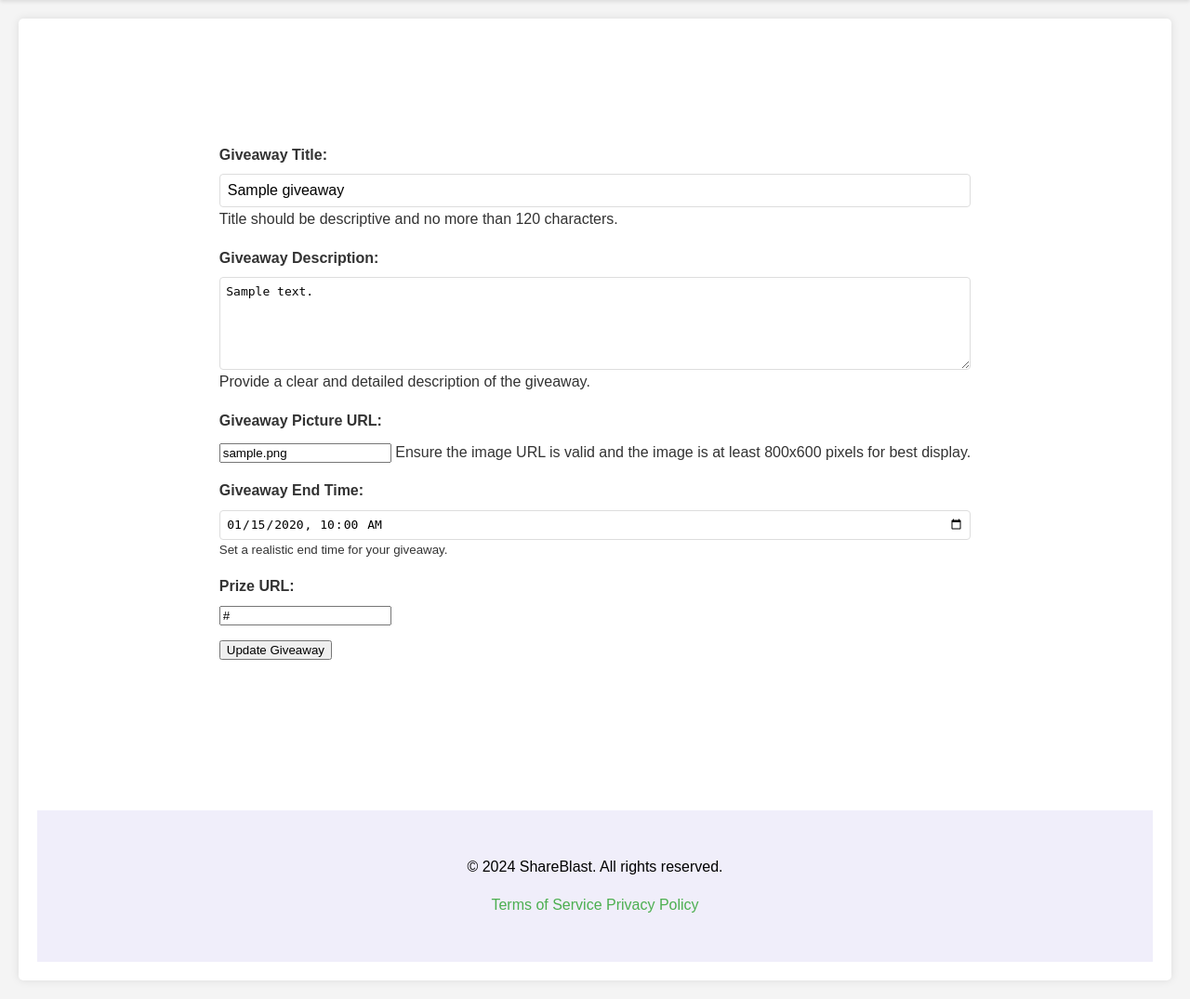
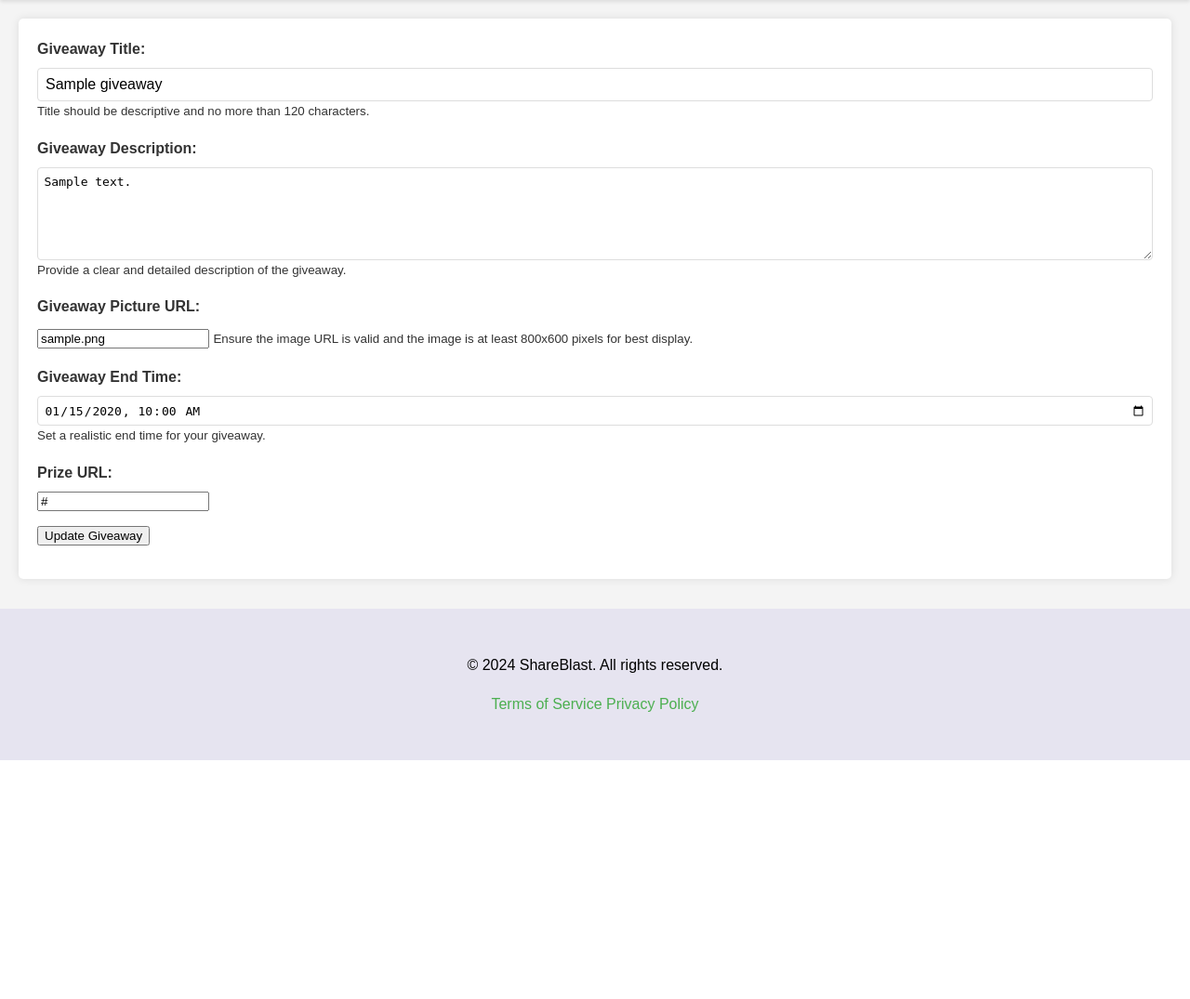
Before and after one commit to simowardi/ShareBlast, a Flask app: template templates/edit_giveaway.html in a window 1280 px wide. Shown: the part 58-1133 px from the top of the page at 93% size. After the commit the page ends 876 px from the top, so only its background shows below. Run offline with Flask 2, Linux system fonts and the light colour scheme; the template is opened without the code that fills it: values that come from a table or form of the project are taken from there, others are empty; tables that the repository leaves empty hold one stand-in row (values such as "Sample post").

Commit message:
winner page update v9.8

```diff
--- a/templates/edit_giveaway.html
+++ b/templates/edit_giveaway.html
@@ -20,31 +20,28 @@
 	</header>
 <main>
 
-  <div class="container">
-
-	<form action="{{ url_for('giveaway.edit_giveaway', giveaway_id=giveaway.id) }}" method="POST">
+	<form method="POST" action="{{ url_for('giveaway.edit_giveaway', giveaway_id=giveaway.id) }}">
 		<div class="form-group">
 			<label for="title">Giveaway Title:</label>
-		<input type="text" id="title" name="title" value="{{ giveaway.title }}" maxlength="120" required>
-		<span class="small">Title should be descriptive and no more than 120 characters.</span>
+			<input type="text" id="title" name="title" value="{{ giveaway.title }}" required maxlength="120">
+			<small>Title should be descriptive and no more than 120 characters.</small>
 		</div>
 
 		<div class="form-group">
 			<label for="description">Giveaway Description:</label>
 			<textarea id="description" name="description" required>{{ giveaway.description }}</textarea>
-		<span class="small">Provide a clear and detailed description of the giveaway.</span>
+			<small>Provide a clear and detailed description of the giveaway.</small>
 		</div>
 
 		<div class="form-group">
 			<label for="image_url">Giveaway Picture URL:</label>
 			<input type="url" id="image_url" name="image_url" value="{{ giveaway.image_url }}" required>
-		<span class="small">Ensure the image URL is valid and the image is at least 800x600 pixels for best display.</span>
+			<small>Ensure the image URL is valid and the image is at least 800x600 pixels for best display.</small>
 		</div>
 
 		<div class="form-group">
 			<label for="end_date">Giveaway End Time:</label>
-		<input type="datetime-local" id="end_date" name="end_date"
-			   value="{{ giveaway.end_date.strftime('%Y-%m-%dT%H:%M') }}" required>
+			<input type="datetime-local" id="end_date" name="end_date" value="{{ giveaway.end_date.strftime('%Y-%m-%dT%H:%M') }}" required>
 			<small>Set a realistic end time for your giveaway.</small>
 		</div>
 
@@ -55,7 +52,9 @@
 
 		<button type="submit">Update Giveaway</button>
 	</form>
-  </div>
+
+</main>
+</body>
 
   <footer>
 	<p>&copy; 2024 ShareBlast. All rights reserved.</p>
@@ -64,3 +63,5 @@
 	  <a href="{{ url_for('static', filename='privacy.html') }}">Privacy Policy</a>
 	</p>
 </footer>
+
+</html>
--- a/templates/giveaway.html
+++ b/templates/giveaway.html
@@ -45,6 +45,7 @@
 		</div>
 
 	</div>
+</body>
 
 	<footer>
 		<p>&copy; 2024 ShareBlast. All rights reserved.</p>
@@ -56,5 +57,4 @@
 
     <script src="/static/js/giveaway.js"></script>
 
-</body>
 </html>
--- a/templates/my_prizes.html
+++ b/templates/my_prizes.html
@@ -45,6 +45,7 @@
 		  {% endif %}
 		</div>
 	  </main>
+</body>
 
 
     <footer>
@@ -54,5 +55,4 @@
             <a href="{{ url_for('static', filename='privacy.html') }}">Privacy Policy</a>
         </p>
     </footer>
-</body>
 </html>
--- a/templates/usergiveaways.html
+++ b/templates/usergiveaways.html
@@ -47,6 +47,7 @@
     {% endfor %}
   </div>
 </main>
+</body>
 
 <footer>
 	<p>&copy; 2024 ShareBlast. All rights reserved.</p>
@@ -56,5 +57,4 @@
 	</p>
 </footer>
 
-</body>
 </html>
```
Lines whose indentation alone changed are shown as unchanged.
